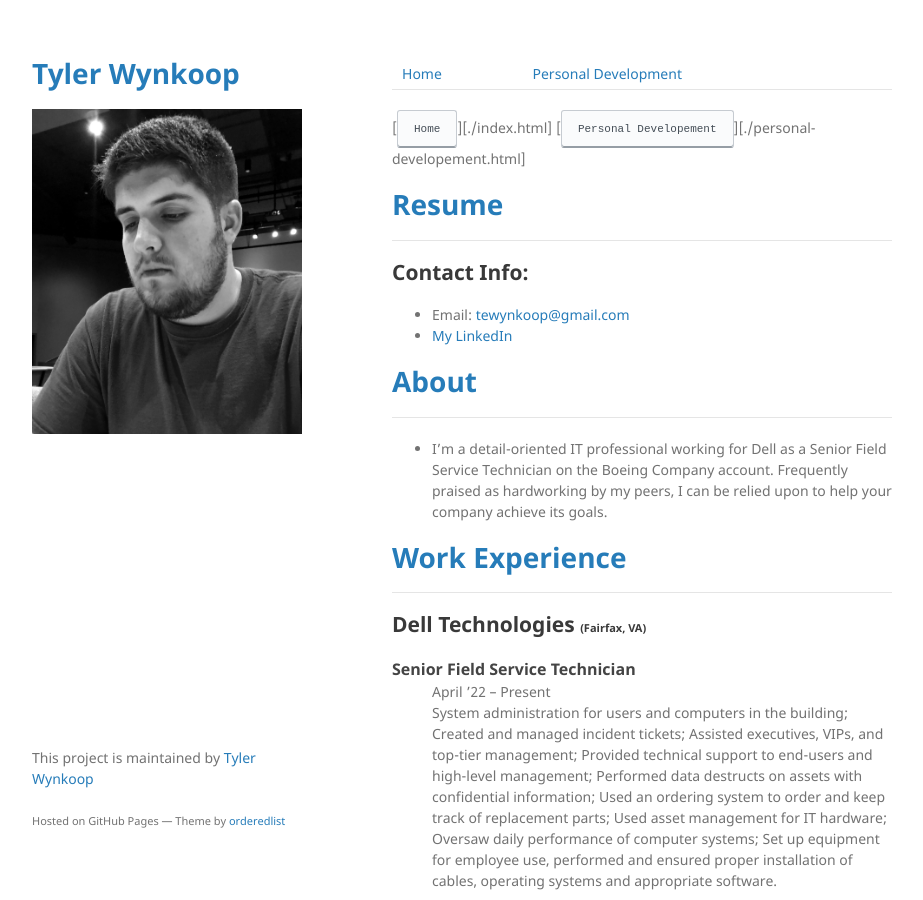
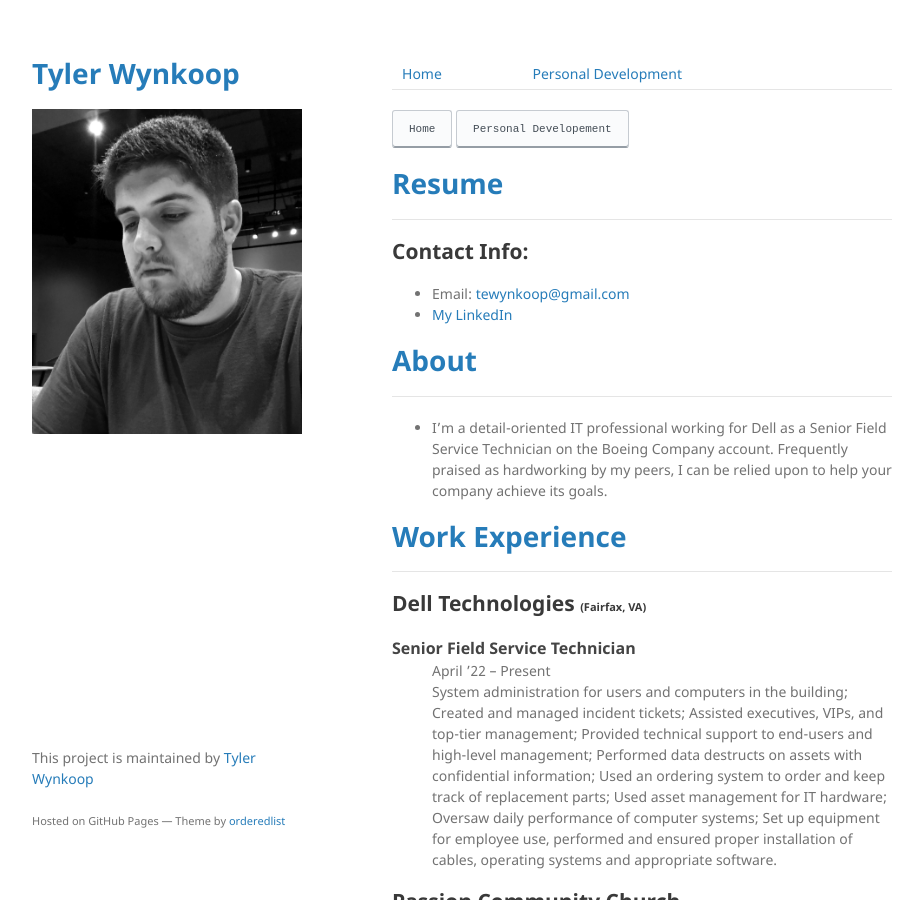
Before and after one commit to tewynkoop/TylerWynkoop, a Jekyll site: the page built from index.md, in a window 1280 px wide and 900 px high. Shown: the whole window, without its empty margins (178-1101 px from the left). Built offline with Jekyll 4.4.1, drawn with Linux system fonts in a browser that asks for light colours; a script that is not in the unit is left out.

Commit message:
Update index.md

```diff
--- a/index.md
+++ b/index.md
@@ -4,7 +4,7 @@ layout: default
 
 | [Home](./index.html) | [Personal Development](./personal-developement.html)|
 
-[<kbd> <br> Home <br> </kbd>][./index.html] [<kbd> <br> Personal Developement <br> </kbd>][./personal-developement.html]
+[<kbd> <br> Home <br> </kbd>](./index.html) [<kbd> <br> Personal Developement <br> </kbd>](./personal-developement.html)
 
 
 # <span style="color:#267CB9"> Resume </span>
```
